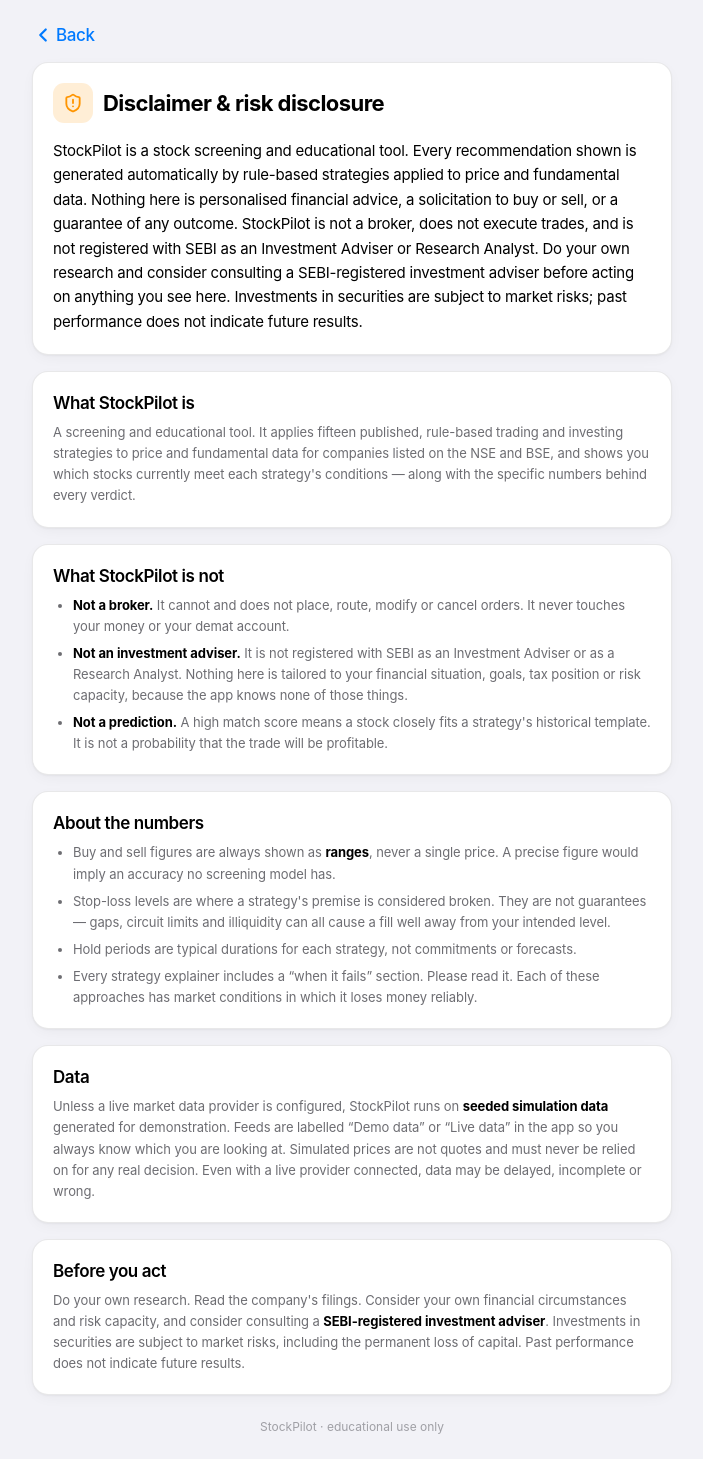
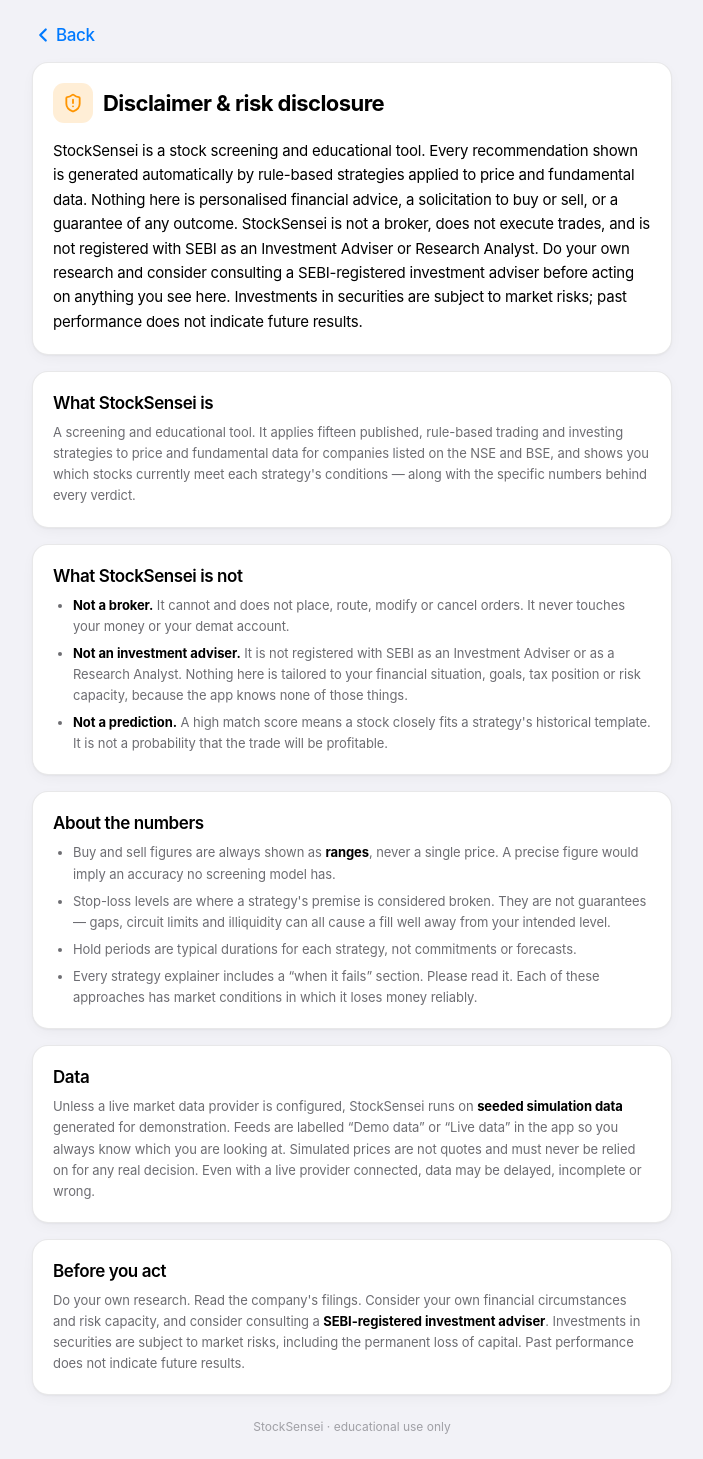
Before and after one commit to hemantgupta908-ship-it/StockSensai, a Next.js app: page /disclaimer in a window 1280 px wide. Shown: the whole page, without its empty margins (288-991 px from the left). Built offline with nearby package versions, Linux system fonts and the light colour scheme; no server answers.

Commit message:
Replaced_StockPilot_with_StockSensei_and_added_Username_login

```diff
--- a/src/app/disclaimer/page.tsx
+++ b/src/app/disclaimer/page.tsx
@@ -7,7 +7,7 @@
 export const metadata: Metadata = {
   title: "Disclaimer",
   description:
-    "StockPilot is an educational stock screener, not investment advice and not a brokerage.",
+    "StockSensei is an educational stock screener, not investment advice and not a brokerage.",
 };
 
 export default function DisclaimerPage() {
@@ -35,7 +35,7 @@
       </div>
 
       <div className="mt-4 space-y-4">
-        <Section title="What StockPilot is">
+        <Section title="What StockSensei is">
           <p>
             A screening and educational tool. It applies fifteen published, rule-based trading and
             investing strategies to price and fundamental data for companies listed on the NSE and
@@ -44,7 +44,7 @@
           </p>
         </Section>
 
-        <Section title="What StockPilot is not">
+        <Section title="What StockSensei is not">
           <ul className="list-disc space-y-1.5 pl-5">
             <li>
               <strong className="text-label">Not a broker.</strong> It cannot and does not place,
@@ -88,7 +88,7 @@
 
         <Section title="Data">
           <p>
-            Unless a live market data provider is configured, StockPilot runs on{" "}
+            Unless a live market data provider is configured, StockSensei runs on{" "}
             <strong className="text-label">seeded simulation data</strong> generated for
             demonstration. Feeds are labelled &ldquo;Demo data&rdquo; or &ldquo;Live data&rdquo; in
             the app so you always know which you are looking at. Simulated prices are not quotes
@@ -109,7 +109,7 @@
       </div>
 
       <p className="mt-6 text-center text-caption text-label-secondary/45">
-        StockPilot · educational use only
+        StockSensei · educational use only
       </p>
     </main>
   );
--- a/src/app/login/page.tsx
+++ b/src/app/login/page.tsx
@@ -37,7 +37,7 @@
               />
             </svg>
           </div>
-          <h1 className="text-title1 font-bold tracking-tight text-label">StockPilot</h1>
+          <h1 className="text-title1 font-bold tracking-tight text-label">StockSensei</h1>
           <p className="mt-1.5 text-subhead text-label-secondary/65">
             Rule-based screens for NSE &amp; BSE stocks
           </p>
--- a/src/components/auth/login-form.tsx
+++ b/src/components/auth/login-form.tsx
@@ -56,10 +56,16 @@
     setStatus("working");
     setError(null);
 
+    // If user enters a username (no @ symbol), automatically append @stocksensei.app domain
+    const cleanInput = email.trim();
+    const resolvedEmail = cleanInput.includes("@")
+      ? cleanInput
+      : `${cleanInput.toLowerCase()}@stocksensei.app`;
+
     try {
       if (mode === "signup") {
         const { error: signUpError } = await supabase.auth.signUp({
-          email,
+          email: resolvedEmail,
           password,
           options: { emailRedirectTo: `${window.location.origin}/auth/callback` },
         });
@@ -68,7 +74,10 @@
         return;
       }
 
-      const { error: signInError } = await supabase.auth.signInWithPassword({ email, password });
+      const { error: signInError } = await supabase.auth.signInWithPassword({
+        email: resolvedEmail,
+        password,
+      });
       if (signInError) throw signInError;
       router.push("/home");
       router.refresh();
@@ -87,10 +96,9 @@
         className="rounded-card border border-separator/40 bg-bg-secondary p-6 text-center shadow-card dark:border-white/[0.06] dark:shadow-card-dark"
       >
         <CheckCircle2 size={34} className="mx-auto text-green" strokeWidth={2} />
-        <h2 className="mt-3 text-headline font-semibold text-label">Check your email</h2>
+        <h2 className="mt-3 text-headline font-semibold text-label">Account created</h2>
         <p className="mt-1.5 text-footnote leading-relaxed text-label-secondary/65">
-          We sent a confirmation link to <span className="font-semibold">{email}</span>. Open it to
-          finish creating your account.
+          Sign-up complete for <span className="font-semibold text-label">{email}</span>! You can now sign in with your password.
         </p>
       </motion.div>
     );
@@ -100,12 +108,14 @@
     <form onSubmit={submit} className="space-y-3">
       <div className="overflow-hidden rounded-card border border-separator/40 bg-bg-secondary shadow-card dark:border-white/[0.06] dark:shadow-card-dark">
         <input
-          type="email"
+          type="text"
           required
-          autoComplete="email"
+          autoCapitalize="none"
+          autoCorrect="off"
+          autoComplete="username"
           value={email}
           onChange={(e) => setEmail(e.target.value)}
-          placeholder="Email"
+          placeholder="Username or Email (e.g. hemant)"
           className="w-full border-b border-separator/40 bg-transparent px-4 py-3.5 text-body text-label placeholder:text-label-quaternary/35 focus:outline-none dark:border-white/[0.06]"
         />
         <input
--- a/src/components/disclaimer.tsx
+++ b/src/components/disclaimer.tsx
@@ -13,7 +13,7 @@
   "Algorithmically generated screens for education and research. Not investment advice.";
 
 export const DISCLAIMER_FULL =
-  "StockPilot is a stock screening and educational tool. Every recommendation shown is generated automatically by rule-based strategies applied to price and fundamental data. Nothing here is personalised financial advice, a solicitation to buy or sell, or a guarantee of any outcome. StockPilot is not a broker, does not execute trades, and is not registered with SEBI as an Investment Adviser or Research Analyst. Do your own research and consider consulting a SEBI-registered investment adviser before acting on anything you see here. Investments in securities are subject to market risks; past performance does not indicate future results.";
+  "StockSensei is a stock screening and educational tool. Every recommendation shown is generated automatically by rule-based strategies applied to price and fundamental data. Nothing here is personalised financial advice, a solicitation to buy or sell, or a guarantee of any outcome. StockSensei is not a broker, does not execute trades, and is not registered with SEBI as an Investment Adviser or Research Analyst. Do your own research and consider consulting a SEBI-registered investment adviser before acting on anything you see here. Investments in securities are subject to market risks; past performance does not indicate future results.";
 
 /** Persistent footer strip, rendered on every screen inside the app shell. */
 export function DisclaimerFooter({ className }: { className?: string }) {
@@ -22,7 +22,7 @@
       <div className="flex items-start gap-2.5 rounded-[14px] border border-separator/40 bg-fill/[0.05] px-3.5 py-3 dark:border-white/[0.06] dark:bg-white/[0.03]">
         <ShieldAlert size={15} className="mt-[1px] shrink-0 text-amber" strokeWidth={2.2} />
         <p className="text-caption leading-snug text-label-secondary/65">
-          {DISCLAIMER_SHORT} Not a broker — StockPilot never places trades.{" "}
+          {DISCLAIMER_SHORT} Not a broker — StockSensei never places trades.{" "}
           <Link href="/disclaimer" className="font-semibold text-blue underline-offset-2 hover:underline">
             Read the full disclaimer
           </Link>
```
Also changed, not shown: 1 other file (tests, documents, lock files or other folders).
